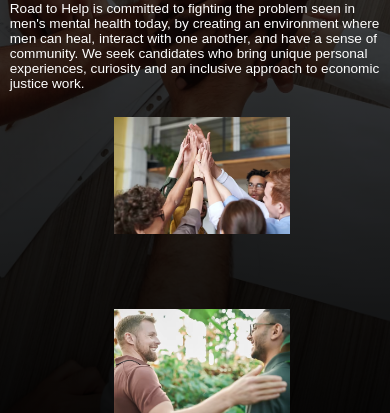
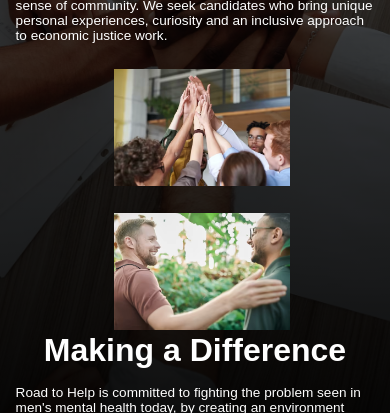
Before and after one commit to is0zay/Code-For-Justice-Group9, a plain HTML site: page join.html in a window 390 px wide. Shown: the part 379-792 px from the top of the page. Drawn offline with Linux system fonts and the light colour scheme.

Commit message:
udating join styling

```diff
--- a/style.css
+++ b/style.css
@@ -179,7 +179,7 @@ opacity: 0.8;
   flex-direction: column;
   flex-wrap: wrap;
   justify-content: center;
-  /* margin: 0 3rem; */
+  margin: 0 1rem;
   width: 50vw;
 }
 .md-header {
@@ -453,7 +453,7 @@ button:hover {
   .make-difference {
     flex-direction: column;
     align-items: center;
-    margin-top: 3rem;
+    margin-top: 0;
   }
   .make-difference-text {
     width: 100vw;
@@ -464,8 +464,8 @@ button:hover {
   }
   .md-paragraph {
     font-size: .85rem;
-    margin-left: 2.5%;
-    margin-right: 2.5%;
+    margin-left: 4%;
+    margin-right: 4%;
 
   }
   .make-difference-image {
```
